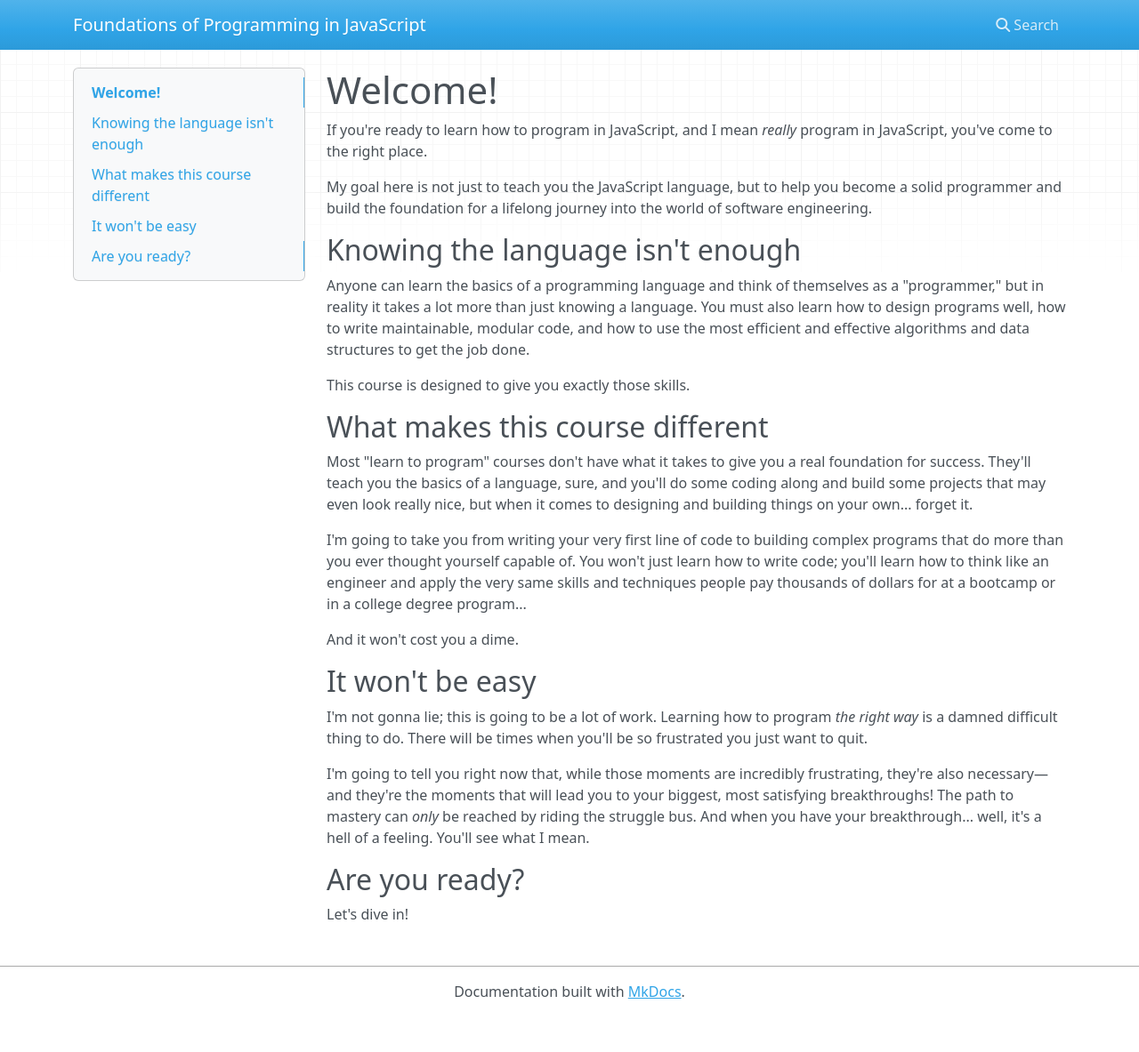
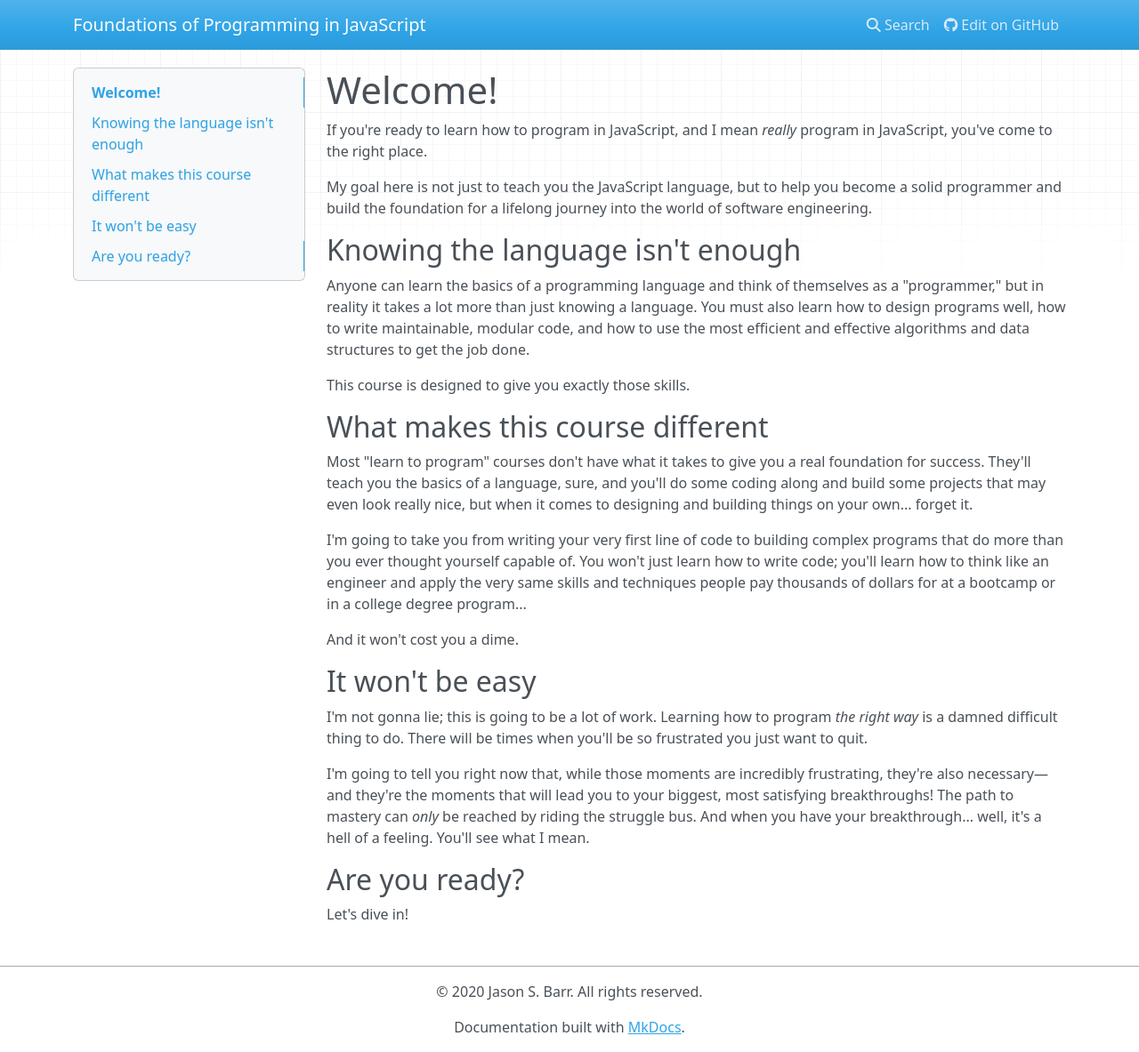
Before and after one commit to jasonsbarr/foundations-of-programming-javascript, an MkDocs documentation site: the page built from docs/index.md, in a window 1280 px wide and 1183 px high. Shown: the whole window at 89% size. Built offline with MkDocs 1.6.1, drawn with Linux system fonts in a browser that asks for light colours; nearby versions of some CDN libraries.

```diff
--- a/mkdocs.yml
+++ b/mkdocs.yml
@@ -1,4 +1,8 @@
 site_name: Foundations of Programming in JavaScript
+site_description: Building a foundation for a lifelong journey into software engineering
+site_author: Jason Barr <me@jasonbarr.dev>
+copyright: "&copy; 2020 Jason S. Barr. All rights reserved."
 theme:
   name: mkdocs
   hljs_style: hybrid
+repo_url: https://github.com/jasonsbarr/foundations-of-programming-javascript
```
Also changed, not shown: 1 other file.
